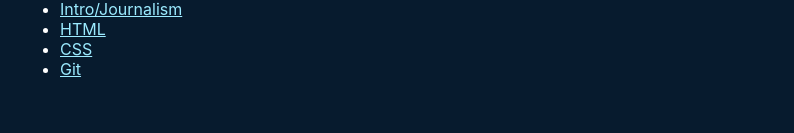
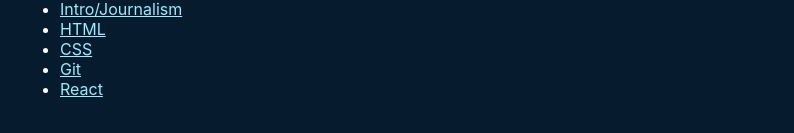
Before and after one commit to blutz/db-training-f20, a React (Create React App) app: page /#/ in a window 1280 px wide. Shown: the part 275-408 px from the top of the page, without its empty margins (0-794 px from the left). Built offline with nearby package versions, Linux system fonts and the light colour scheme.

Commit message:
Added React slideshow and more notes

```diff
--- a/src/Home.js
+++ b/src/Home.js
@@ -9,6 +9,7 @@
       <li><a href='/slides/html.html'>HTML</a></li>
       <li><a href='/slides/css.html'>CSS</a></li>
       <li><a href='https://docs.google.com/presentation/d/1sjXNHiMxkigvD12SvLz6XNOe89u5Y4BbFOCHJoAaK_M/edit?usp=sharing'>Git</a></li>
+      <li><a href='https://docs.google.com/presentation/d/1iOlrF8uuqd06nXTuriemlNTDcuYkdnNVvwmXkSNNiPU/edit?usp=sharing'>React</a></li>
     </ul>
   </div>
 }
```
Also changed, not shown: day2-notes.txt.
